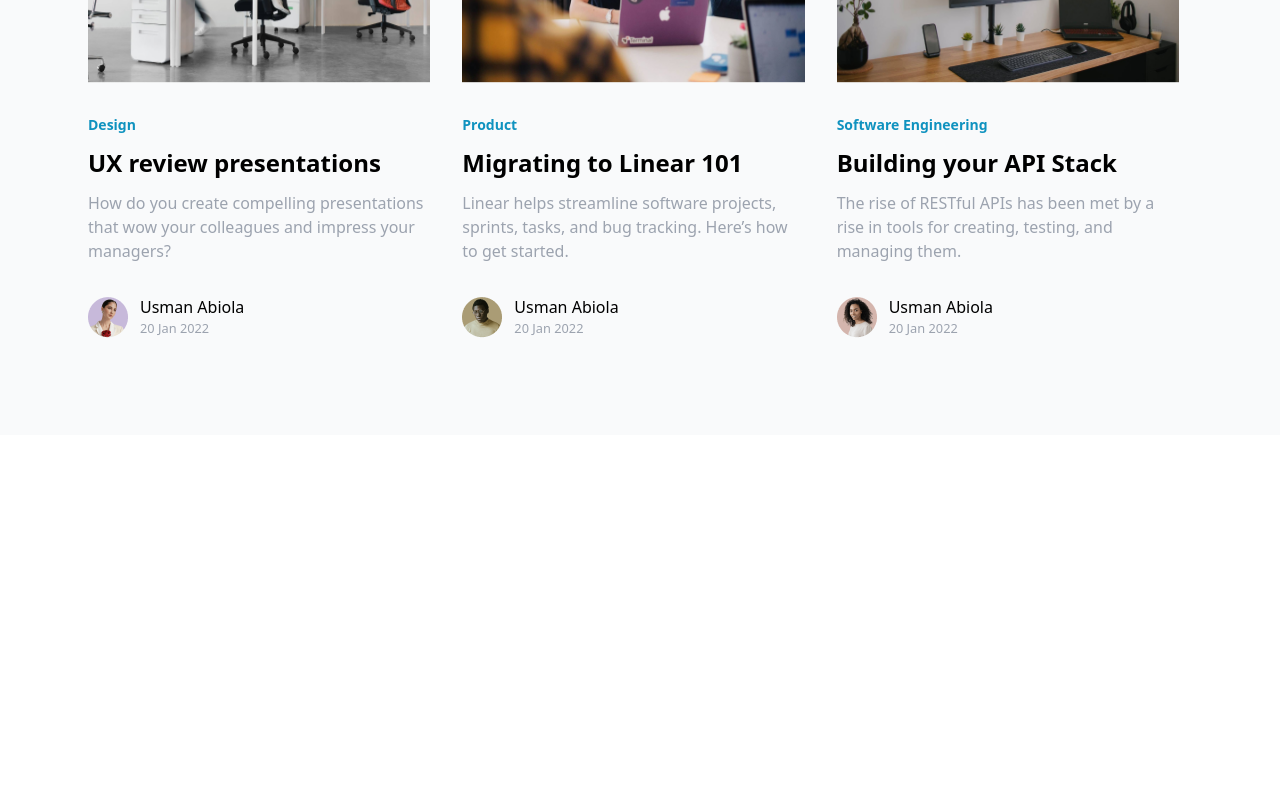
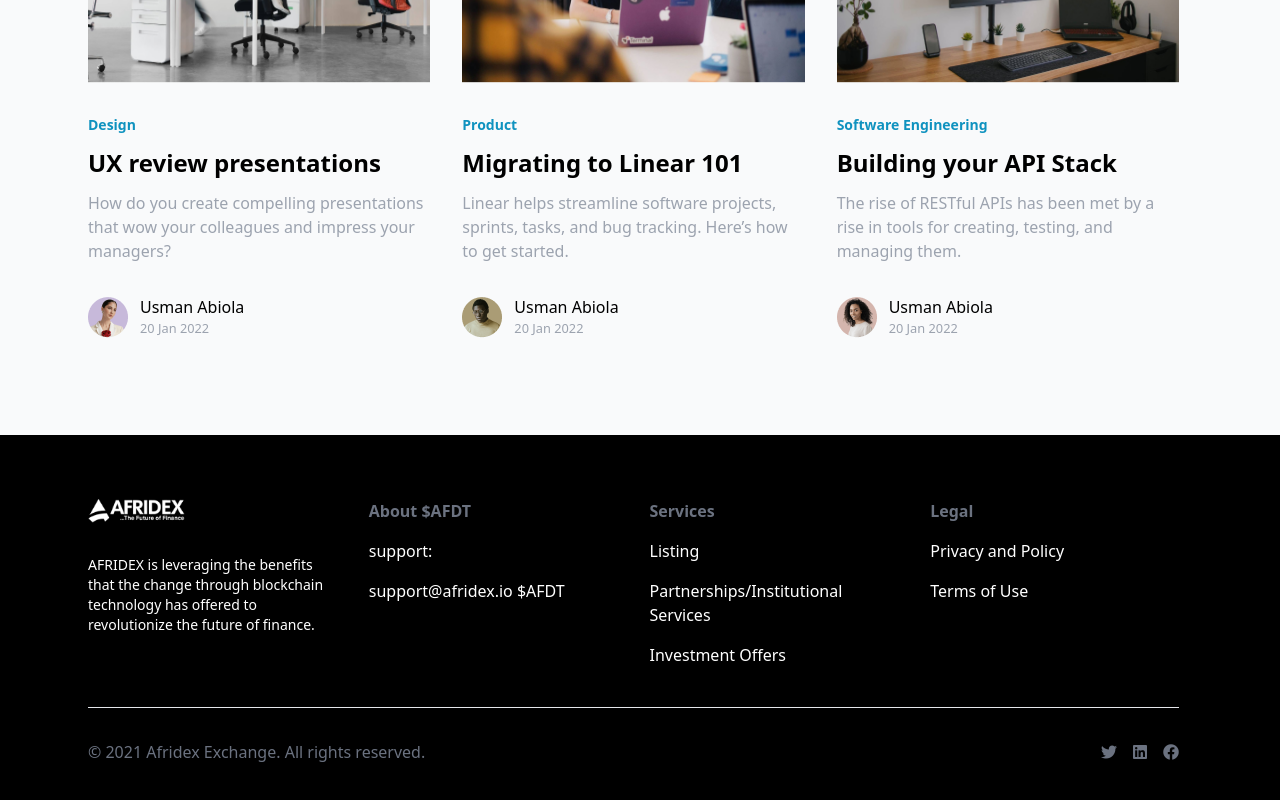
Before and after one commit to geekmaros/afridex, a Vue app: page / in a window 1280 px wide. Shown: the part 5318-6118 px from the top of the page. Before the commit the page ends 5753 px from the top, so only its background shows below. Built offline with nearby package versions, Linux system fonts and the light colour scheme.

Commit message:
Landing page Completion

```diff
--- a/public/index.html
+++ b/public/index.html
@@ -5,6 +5,8 @@
     <meta http-equiv="X-UA-Compatible" content="IE=edge">
     <meta name="viewport" content="width=device-width,initial-scale=1.0">
     <link rel="icon" href="<%= BASE_URL %>favicon.ico">
+    <link rel="stylesheet" href="https://pro.fontawesome.com/releases/v5.10.0/css/all.css" integrity="sha384-AYmEC3Yw5cVb3ZcuHtOA93w35dYTsvhLPVnYs9eStHfGJvOvKxVfELGroGkvsg+p" crossorigin="anonymous"/>
+
     <title><%= htmlWebpackPlugin.options.title %></title>
   </head>
   <body>
--- /dev/null
+++ b/src/components/BaseFooter.vue
@@ -0,0 +1,50 @@
+<template>
+  <section class="pt-16 pb-12 2xl:pt-5 pl-88px pr-101 w-full bg-black">
+    <div class="grid grid-cols-4 gap-8 pb-10 border-b border-gray-200 mb-8">
+      <div class="flex flex-col">
+        <div class="mb-8">
+          <img src="@/assets/images/Logo.png" alt="" class="h-6">
+        </div>
+        <div class="text-sm text-white">
+          AFRIDEX is leveraging the benefits that the change through blockchain
+          technology has offered to revolutionize the future of finance.
+        </div>
+      </div>
+      <div class="space-y-4">
+        <div class="text-gray-500 font-semibold">About $AFDT</div>
+        <div class="text-white font-medium">support:</div>
+        <div class="text-white font-light "> support@afridex.io $AFDT</div>
+      </div>
+       <div class="space-y-4">
+        <div class="text-gray-500 font-semibold">Services</div>
+        <div class="text-white ">Listing</div>
+        <div class="text-white font-light "> Partnerships/Institutional Services</div>
+        <div class="text-white font-light "> Investment Offers</div>
+      </div>
+      <div class="space-y-4">
+        <div class="text-gray-500 font-semibold">Legal </div>
+        <div class="text-white ">Privacy and Policy</div>
+        <div class="text-white font-light "> Terms of Use</div>
+      </div>
+
+    </div>
+    <div class="flex-items-center flex justify-between text-gray-500">
+        <div class=" text-base">
+            &copy; 2021 Afridex Exchange. All rights reserved.
+        </div>
+        <div class="space-x-4">
+            <i class="fab fa-twitter"></i>
+            <i class="fab fa-linkedin"></i>
+            <i class="fab fa-facebook"></i>
+        </div>
+    </div>
+  </section>
+</template>
+
+<script>
+export default {
+
+};
+</script>
+
+<style></style>
--- a/src/views/Home.vue
+++ b/src/views/Home.vue
@@ -7,6 +7,7 @@
     <list-banner></list-banner>
     <eco-system />
     <blog />
+    <BaseFooter />
   </section>
 </template>
 
@@ -18,10 +19,11 @@ import WhyUs from "@/components/WhyUs";
 import ListBanner from "../components/ListBanner.vue";
 import EcoSystem from "@/components/EcoSystem.vue";
 import Blog from '@/components/blog.vue';
+import BaseFooter from '@/components/BaseFooter.vue';
 // @ is an alias to /src
 
 export default {
   name: "Home",
-  components: { WhyUs, BuyBanner, TradingTable, Hero, ListBanner, EcoSystem, Blog },
+  components: { WhyUs, BuyBanner, TradingTable, Hero, ListBanner, EcoSystem, Blog, BaseFooter },
 };
 </script>
```
